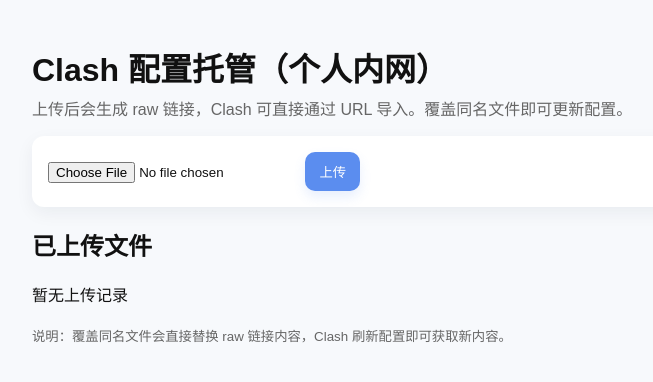
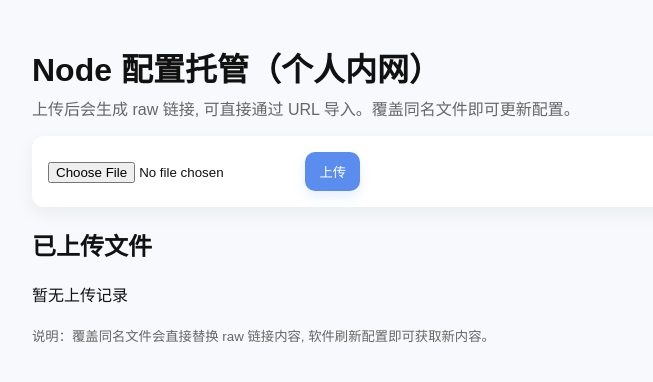
Before and after one commit to beginninglatemonth/node_host, a Flask app: page / in a window 1280 px wide. Shown: the top 382 px of the page, without its empty margins (174-827 px from the left). Run offline with Flask 2, Linux system fonts and the light colour scheme.

Commit message:
修改文字描述

```diff
--- a/app.py
+++ b/app.py
@@ -174,7 +174,7 @@
     path = os.path.join(app.config["UPLOAD_FOLDER"], safe)
     if not os.path.exists(path):
         abort(404)
-    # 返回纯文本（yaml/clash 配置）
+    # 返回纯文本（Node配置）
     return send_from_directory(
         app.config["UPLOAD_FOLDER"],
         safe,
--- a/templates/index.html
+++ b/templates/index.html
@@ -4,16 +4,16 @@
 <head>
   <meta charset="utf-8" />
   <meta name="viewport" content="width=device-width,initial-scale=1" />
-  <title>Clash Config Host</title>
+  <title>Node Config Host</title>
   <link rel="stylesheet" href="{{ url_for('static', filename='style.css') }}" />
 </head>
 
 <body>
   <div class="container">
     <header>
-      <h1>Clash 配置托管（个人内网）</h1>
+      <h1>Node 配置托管（个人内网）</h1>
       <p class="muted">
-        上传后会生成 raw 链接，Clash 可直接通过 URL 导入。覆盖同名文件即可更新配置。
+        上传后会生成 raw 链接, 可直接通过 URL 导入。覆盖同名文件即可更新配置。
       </p>
     </header>
 
@@ -66,7 +66,7 @@
     </section>
 
     <footer>
-      <small>说明：覆盖同名文件会直接替换 raw 链接内容，Clash 刷新配置即可获取新内容。</small>
+      <small>说明：覆盖同名文件会直接替换 raw 链接内容, 软件刷新配置即可获取新内容。</small>
     </footer>
   </div>
 
```
Also changed, not shown: ROADMAP.md (+1 -1 lines), templates/edit.html (+5 -9 lines), README.md.
